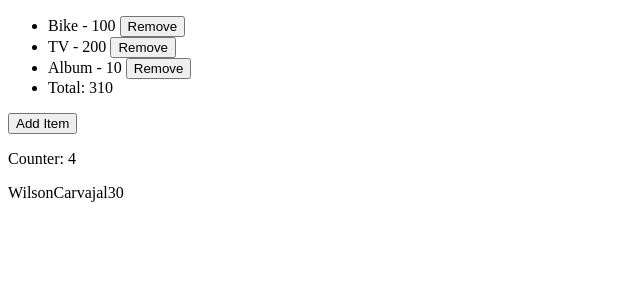
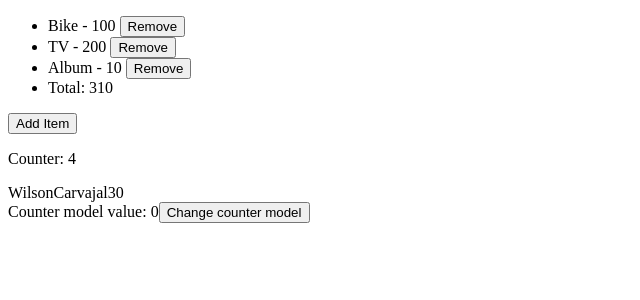
Before and after one commit to WilsonCarv/web-dev, an Angular app in the folder angular-app/: page / in a window 1280 px wide. Shown: the top 300 px of the page, without its empty margins (0-640 px from the left). Built offline with nearby package versions, Linux system fonts and the light colour scheme.

Commit message:
models inputs

```diff
--- a/angular-app/src/app/sandbox/components/signal/parent-signal/parent-signal.component.html
+++ b/angular-app/src/app/sandbox/components/signal/parent-signal/parent-signal.component.html
@@ -1 +1,6 @@
-<app-signal [lastName]="lastName()" [age]="age()" [firstName]="firstName()"></app-signal>
+<app-signal
+	[lastName]="lastName()"
+	[age]="age()"
+	[firstName]="firstName()"
+	[(counterModel)]="counter"
+></app-signal>
--- a/angular-app/src/app/sandbox/components/signal/parent-signal/parent-signal.component.ts
+++ b/angular-app/src/app/sandbox/components/signal/parent-signal/parent-signal.component.ts
@@ -12,4 +12,5 @@ export class ParentSignalComponent {
 	firstName = signal<string>('Wilson');
 	age = signal<number>(30);
 	lastName = signal<string>('Carvajal');
+	counter = signal<number>(0);
 }
--- a/angular-app/src/app/sandbox/components/signal/signal.component.html
+++ b/angular-app/src/app/sandbox/components/signal/signal.component.html
@@ -14,3 +14,8 @@
 <span>{{ firstName() }}</span>
 <span>{{ lastName() }}</span>
 <span>{{ age() }}</span>
+
+<br />
+<span>Counter model value: {{ counterModel() }}</span>
+
+<button (click)="changeCounter()">Change counter model</button>
--- a/angular-app/src/app/sandbox/components/signal/signal.component.ts
+++ b/angular-app/src/app/sandbox/components/signal/signal.component.ts
@@ -1,4 +1,4 @@
-import { Component, computed, effect, input, signal } from '@angular/core';
+import { Component, computed, effect, input, model, signal } from '@angular/core';
 import { interval } from 'rxjs';
 import { toSignal } from '@angular/core/rxjs-interop';
 
@@ -10,6 +10,7 @@ import { toSignal } from '@angular/core/rxjs-interop';
 	styleUrl: './signal.component.scss'
 })
 export class SignalComponent {
+	counterModel = model(0);
 	firstName = input<string>('');
 	age = input<number>(0);
 	lastName = input.required<string>();
@@ -33,4 +34,7 @@ export class SignalComponent {
 	addItem() {
 		this.itemList.set([...this.itemList(), { name: 'Car', price: 1000 }]);
 	}
+	changeCounter() {
+		this.counterModel.update(prev => prev + 1);
+	}
 }
```
